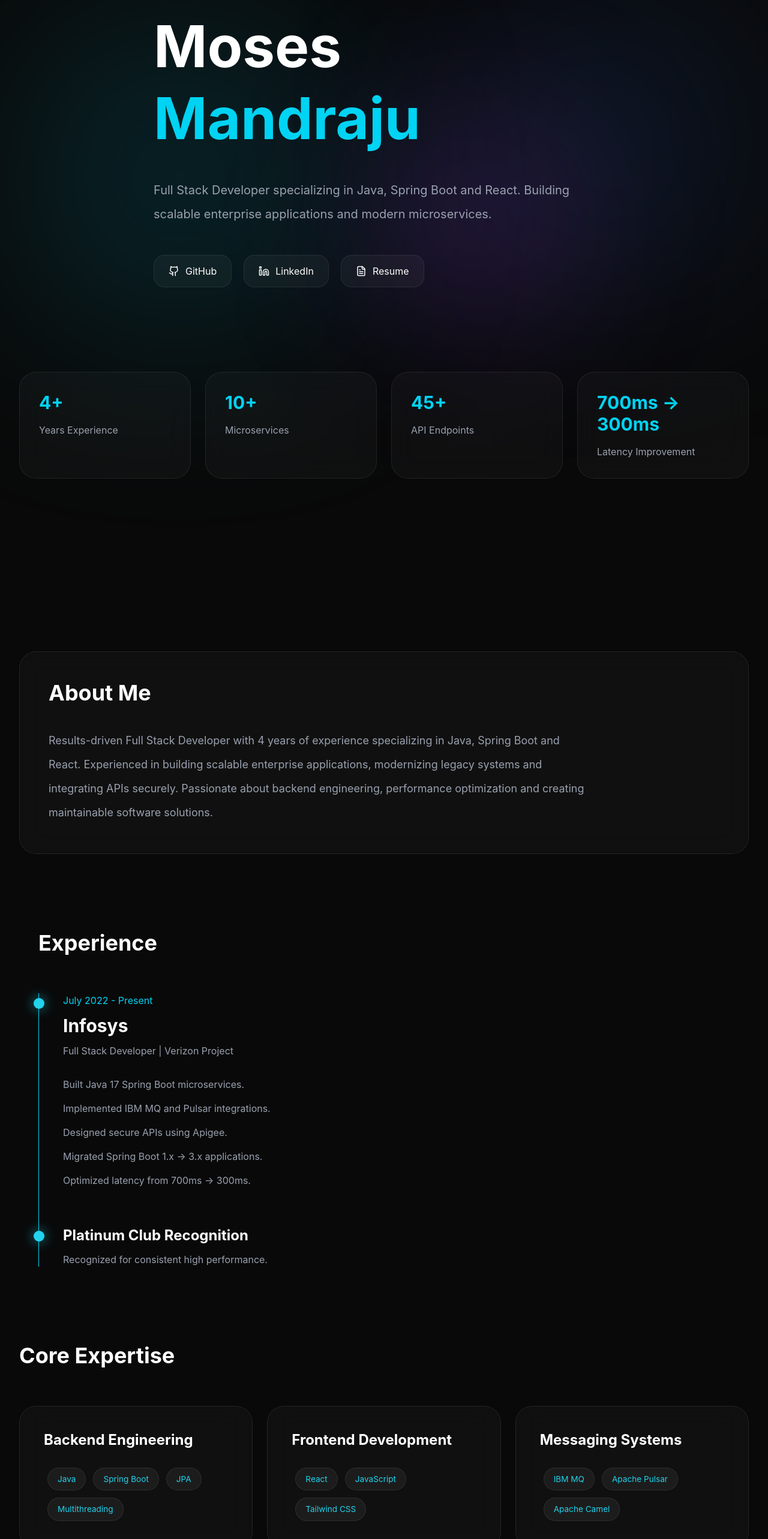
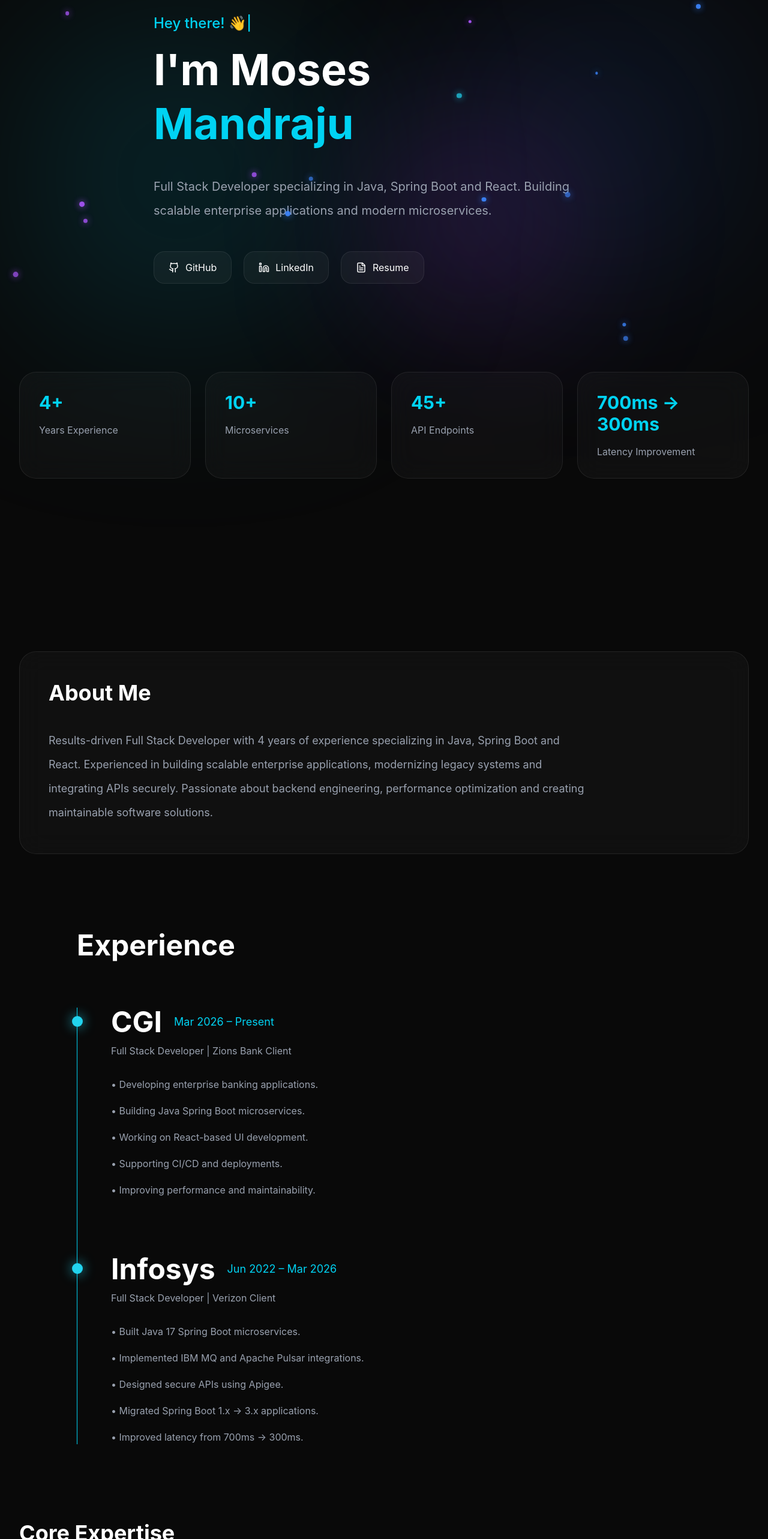
Before and after one commit to moses-mandraju/engineer, a React (Vite) app: page / in a window 1280 px wide. Shown: the part 180-2746 px from the top of the page at 60% size. Built offline with nearby package versions, Linux system fonts and the light colour scheme.

Commit message:
Modified code for live motion background

```diff
--- a/src/App.jsx
+++ b/src/App.jsx
@@ -9,6 +9,7 @@ import Achievements from "./components/Achievements";
 import Footer from "./components/Footer";
 import Contact from "./components/Contact";
 import ParticlesBackground from "./components/ParticlesBackground";
+import Background from "./components/Background";
 
 function App() {
 
@@ -18,6 +19,7 @@ function App() {
 
 
       <ParticlesBackground />
+      <Background />
       <Navbar />
 
       <Hero />
--- /dev/null
+++ b/src/components/Background.jsx
@@ -0,0 +1,46 @@
+import { motion } from "framer-motion";
+
+const particles = Array.from({ length: 20 }, (_, i) => ({
+  id: i,
+  size: Math.random() * 6 + 4,
+  left: Math.random() * 100,
+  top: Math.random() * 100,
+  duration: Math.random() * 10 + 15,
+  xOffset: Math.random() * 80 - 40,
+  color: ["#22d3ee", "#3b82f6", "#a855f7"][
+    Math.floor(Math.random() * 3)
+  ]
+}));
+
+export default function Background() {
+  return (
+    <div className="fixed inset-0 pointer-events-none overflow-hidden z-0">
+
+      {particles.map((particle) => (
+        <motion.div
+          key={particle.id}
+          className="absolute rounded-full"
+          style={{
+            width: particle.size,
+            height: particle.size,
+            left: `${particle.left}%`,
+            top: `${particle.top}%`,
+            background: particle.color,
+            boxShadow: `0 0 12px ${particle.color}`
+          }}
+          animate={{
+            y: [0, -100, 0],
+            x: [0, particle.xOffset, 0],
+            opacity: [0.3, 1, 0.3]
+          }}
+          transition={{
+            duration: particle.duration,
+            repeat: Infinity,
+            ease: "easeInOut"
+          }}
+        />
+      ))}
+
+    </div>
+  );
+}
--- a/src/components/Experience.jsx
+++ b/src/components/Experience.jsx
@@ -1,84 +1,81 @@
 export default function Experience() {
-
   return (
-
     <section
       id="experience"
       className="px-8 pb-32"
     >
+      <div className="max-w-5xl mx-auto">
 
-      <div className="max-w-6xl mx-auto">
-
-        <h2 className="text-4xl font-bold mb-16">
-
+        <h2 className="text-5xl font-bold mb-20">
           Experience
-
         </h2>
 
-        <div className="relative border-l border-cyan-400 pl-10">
+        <div className="relative border-l border-cyan-400 pl-14">
 
-          <div className="mb-16 relative">
+          {/* CGI */}
+          <div className="relative mb-24">
 
             <div className="timeline-dot"></div>
 
-            <p className="text-cyan-400 mb-3">
+            <div className="flex items-center gap-5 mb-3 flex-wrap">
 
-              July 2022 - Present
+              <h3 className="text-5xl font-bold">
+                CGI
+              </h3>
 
+              <span className="text-cyan-400 text-lg">
+                Mar 2026 – Present
+              </span>
+
+            </div>
+
+            <p className="text-gray-400 mb-8">
+              Full Stack Developer | Zions Bank Client
             </p>
 
-            <h3 className="text-3xl font-bold">
-
-              Infosys
-
-            </h3>
-
-            <p className="text-gray-400 mt-3">
-
-              Full Stack Developer | Verizon Project
-
-            </p>
-
-            <ul className="mt-8 space-y-4 text-gray-400">
-
-              <li>Built Java 17 Spring Boot microservices.</li>
-
-              <li>Implemented IBM MQ and Pulsar integrations.</li>
-
-              <li>Designed secure APIs using Apigee.</li>
-
-              <li>Migrated Spring Boot 1.x → 3.x applications.</li>
-
-              <li>Optimized latency from 700ms → 300ms.</li>
-
+            <ul className="space-y-5 text-gray-400">
+              <li>• Developing enterprise banking applications.</li>
+              <li>• Building Java Spring Boot microservices.</li>
+              <li>• Working on React-based UI development.</li>
+              <li>• Supporting CI/CD and deployments.</li>
+              <li>• Improving performance and maintainability.</li>
             </ul>
 
           </div>
 
+          {/* Infosys */}
           <div className="relative">
 
             <div className="timeline-dot"></div>
 
-            <h3 className="text-2xl font-bold">
+            <div className="flex items-center gap-5 mb-3 flex-wrap">
+              <h3 className="text-5xl font-bold">
+                Infosys
+              </h3>
 
-              Platinum Club Recognition
+              <span className="text-cyan-400 text-lg">
+                Jun 2022 – Mar 2026
+              </span>
 
-            </h3>
+            </div>
 
-            <p className="text-gray-400 mt-3">
+            <p className="text-gray-400 mb-8">
+              Full Stack Developer | Verizon Client
+            </p>
 
-              Recognized for consistent high performance.
-
-            </p>
+            <ul className="space-y-5 text-gray-400">
+              <li>• Built Java 17 Spring Boot microservices.</li>
+              <li>• Implemented IBM MQ and Apache Pulsar integrations.</li>
+              <li>• Designed secure APIs using Apigee.</li>
+              <li>• Migrated Spring Boot 1.x → 3.x applications.</li>
+              <li>• Improved latency from 700ms → 300ms.</li>
+            </ul>
 
           </div>
 
         </div>
 
       </div>
-
     </section>
-
   );
-
 }
--- a/src/components/Hero.jsx
+++ b/src/components/Hero.jsx
@@ -1,5 +1,6 @@
 import { motion } from "framer-motion";
 import { Github, Linkedin, FileText } from "lucide-react";
+import { TypeAnimation } from "react-type-animation";
 
 export default function Hero() {
   return (
@@ -27,19 +28,30 @@ export default function Hero() {
 
           {/* Name */}
 
-          <h1 className="text-7xl md:text-8xl font-bold leading-tight hero-name">
+          <div className="mb-6">
 
-  Moses
+            <TypeAnimation
+              sequence={[
+                "Hey there! 👋",
+                2000,
+                "",
+                500
+              ]}
+              wrapper="h2"
+              speed={40}
+              repeat={Infinity}
+              className="text-cyan-400 text-2xl font-medium mb-4"
+            />
 
-  <br />
+            <h1 className="text-7xl font-bold leading-tight hero-name">
+              I'm Moses
+              <br />
+              <span className="text-cyan-400">
+                Mandraju
+              </span>
+            </h1>
 
-  <span className="text-cyan-400">
-
-    Mandraju
-
-  </span>
-
-</h1>
+          </div>
 
           {/* Subtitle */}
 
--- a/src/components/Skills.jsx
+++ b/src/components/Skills.jsx
@@ -1,50 +1,89 @@
+import {
+  FaJava,
+  FaReact,
+  FaLinux,
+  FaGitAlt,
+  FaDatabase
+} from "react-icons/fa";
+
+import {
+  SiSpringboot,
+  SiJavascript,
+  SiTailwindcss,
+
+
+  SiJenkins,
+  SiPostman,
+  SiMysql,
+  SiPostgresql
+} from "react-icons/si";
+
 const skills = [
-
   {
-title:"Backend Engineering",
-items:["Java","Spring Boot","JPA","Multithreading"]
+    title: "Backend Engineering",
+    items: [
+      { name: "Java", icon: <FaJava /> },
+      { name: "Spring Boot", icon: <SiSpringboot /> },
+      { name: "JPA", icon: <FaDatabase /> },
+      { name: "Multithreading", icon: "⚡" }
+    ]
   },
 
   {
-title:"Frontend Development",
-items:["React","JavaScript","Tailwind CSS"]
+    title: "Frontend Development",
+    items: [
+      { name: "React", icon: <FaReact /> },
+      { name: "JavaScript", icon: <SiJavascript /> },
+      { name: "Tailwind CSS", icon: <SiTailwindcss /> }
+    ]
   },
 
   {
-title:"Messaging Systems",
-items:["IBM MQ","Apache Pulsar","Apache Camel"]
+    title: "Messaging Systems",
+    items: [
+      { name: "IBM MQ", icon: "📨" },
+      { name: "Apache Pulsar", icon: "⚡" },
+{ name: "Apache Camel", icon: "🐪" },
+    ]
   },
 
   {
-title:"API Security",
-items:["Apigee","OAuth","HMAC","2-Way SSL"]
+    title: "API Security",
+    items: [
+      { name: "Apigee", icon: "🔐" },
+      { name: "OAuth", icon: "🔑" },
+      { name: "HMAC", icon: "🛡️" },
+      { name: "2-Way SSL", icon: "🔒" }
+    ]
   },
 
   {
-title:"DevOps",
-items:["Jenkins","GitLab","Linux","SonarQube"]
+    title: "DevOps & Tools",
+    items: [
+      { name: "Jenkins", icon: <SiJenkins /> },
+      { name: "Git", icon: <FaGitAlt /> },
+      { name: "Linux", icon: <FaLinux /> },
+      { name: "Postman", icon: <SiPostman /> }
+    ]
   },
 
   {
-title:"Databases",
-items:["PostgreSQL","MySQL"]
+    title: "Databases",
+    items: [
+      { name: "PostgreSQL", icon: <SiPostgresql /> },
+      { name: "MySQL", icon: <SiMysql /> }
+    ]
   }
-
 ];
 
-
 export default function Skills() {
-
   return (
-
     <section className="px-8 pb-32">
 
       <div className="max-w-7xl mx-auto">
 
         <h2 className="text-4xl font-bold mb-16">
-
           Core Expertise
-
         </h2>
 
         <div className="grid md:grid-cols-3 gap-6">
@@ -52,26 +91,27 @@ export default function Skills() {
           {skills.map((skill) => (
 
             <div
-              key={skill}
+              key={skill.title}
               className="glass-card p-10"
             >
 
-              <h3 className="text-2xl font-bold mb-6">
-
+              <h3 className="text-2xl font-bold mb-8">
                 {skill.title}
-
               </h3>
 
-<div>
+              <div className="flex flex-wrap">
 
-  {skill.items.map((item)=>(
+                {skill.items.map((item) => (
 
                   <span
-      key={item}
-      className="tech-badge"
+                    key={item.name}
+                    className="tech-badge flex items-center gap-3"
                   >
+                    <span className="text-lg">
+                      {item.icon}
+                    </span>
 
-      {item}
+                    {item.name}
 
                   </span>
 
@@ -88,7 +128,5 @@ export default function Skills() {
       </div>
 
     </section>
-
   );
-
 }
--- a/src/index.css
+++ b/src/index.css
@@ -171,42 +171,18 @@ body {
     width:100%;
 }
 
-.tech-badge{
-
-    display:inline-block;
-
-    padding:8px 16px;
-
-    margin:6px;
-
-    border-radius:999px;
-
-    background:rgba(255,255,255,.05);
-
-    border:1px solid rgba(255,255,255,.08);
-
-    color:#22d3ee;
-
-    font-size:.85rem;
-}
-
 .timeline-dot{
-
     position:absolute;
-
     width:18px;
-
     height:18px;
-
     border-radius:50%;
-
     background:#22d3ee;
 
-    left:-49px;
+    left:-65px;      /* adjust with line */
+    top:14px;        /* aligns with company name */
 
-    top:8px;
-
-    box-shadow:0 0 20px rgba(34,211,238,.7);
+    box-shadow:
+      0 0 20px rgba(34,211,238,.8);
 }
 
 .background-glow{
@@ -219,3 +195,32 @@ body {
 
     isolation:isolate;
 }
+
+
+.tech-badge{
+    display:flex;
+    align-items:center;
+    gap:10px;
+
+    padding:10px 18px;
+    margin:6px;
+
+    border-radius:999px;
+
+    background:rgba(255,255,255,.05);
+    border:1px solid rgba(255,255,255,.08);
+
+    color:#22d3ee;
+
+    font-size:.9rem;
+
+    transition:.3s;
+}
+
+.tech-badge:hover{
+    transform:translateY(-4px);
+    border-color:#22d3ee;
+
+    box-shadow:
+    0 0 20px rgba(34,211,238,.25);
+}
--- a/vite.config.js
+++ b/vite.config.js
@@ -6,6 +6,6 @@ export default defineConfig({
   plugins: [
     react(),
     tailwindcss(),
-    base: '/engineer/'
   ],
+  base: '/engineer/'
 })
```
Also changed, not shown: package.json (+6 -1 lines), 1 other file (tests, documents, lock files or other folders). Lines whose indentation alone changed are shown as unchanged.
